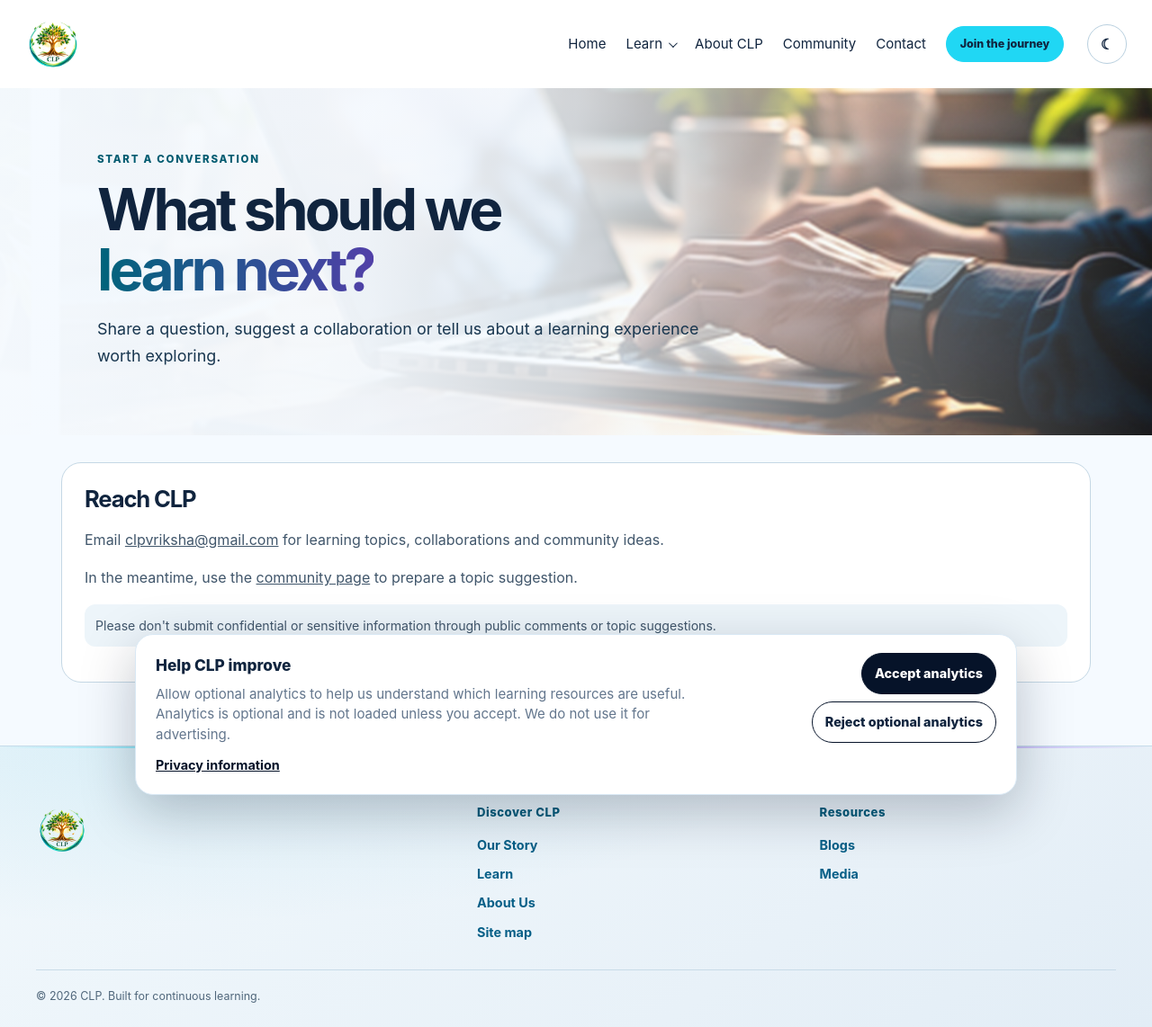
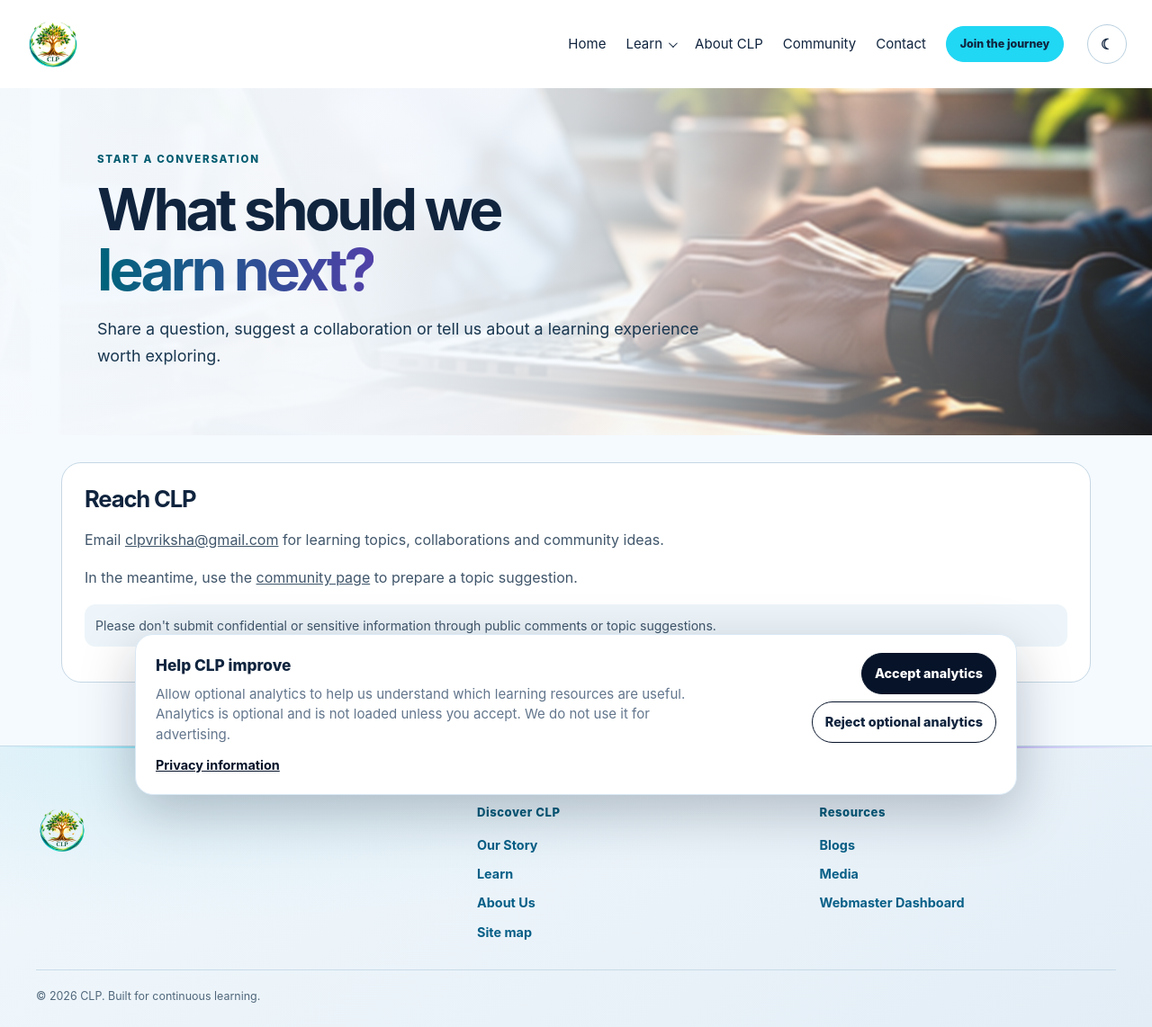
Before and after one commit to sanjeevkshu/clp, a Jekyll site: the page built from contact.md, in a window 1280 px wide. Shown: the whole page at 90% size. Built offline with Jekyll 4.4.1, drawn with Linux system fonts in a browser that asks for light colours.

Commit message:
Add dashboard to footer Resources

```diff
--- a/_includes/footer.html
+++ b/_includes/footer.html
@@ -14,6 +14,7 @@
       <p class="footer-column-title">Resources</p>
       <a href="{{ '/blog/' | relative_url }}">Blogs</a>
       <a href="{{ '/media/' | relative_url }}">Media</a>
+      <a href="{{ '/dashboard/' | relative_url }}">Webmaster Dashboard</a>
     </div>
   </nav>
   <small>© {{ 'now' | date: '%Y' }} CLP. Built for continuous learning.</small>
```
